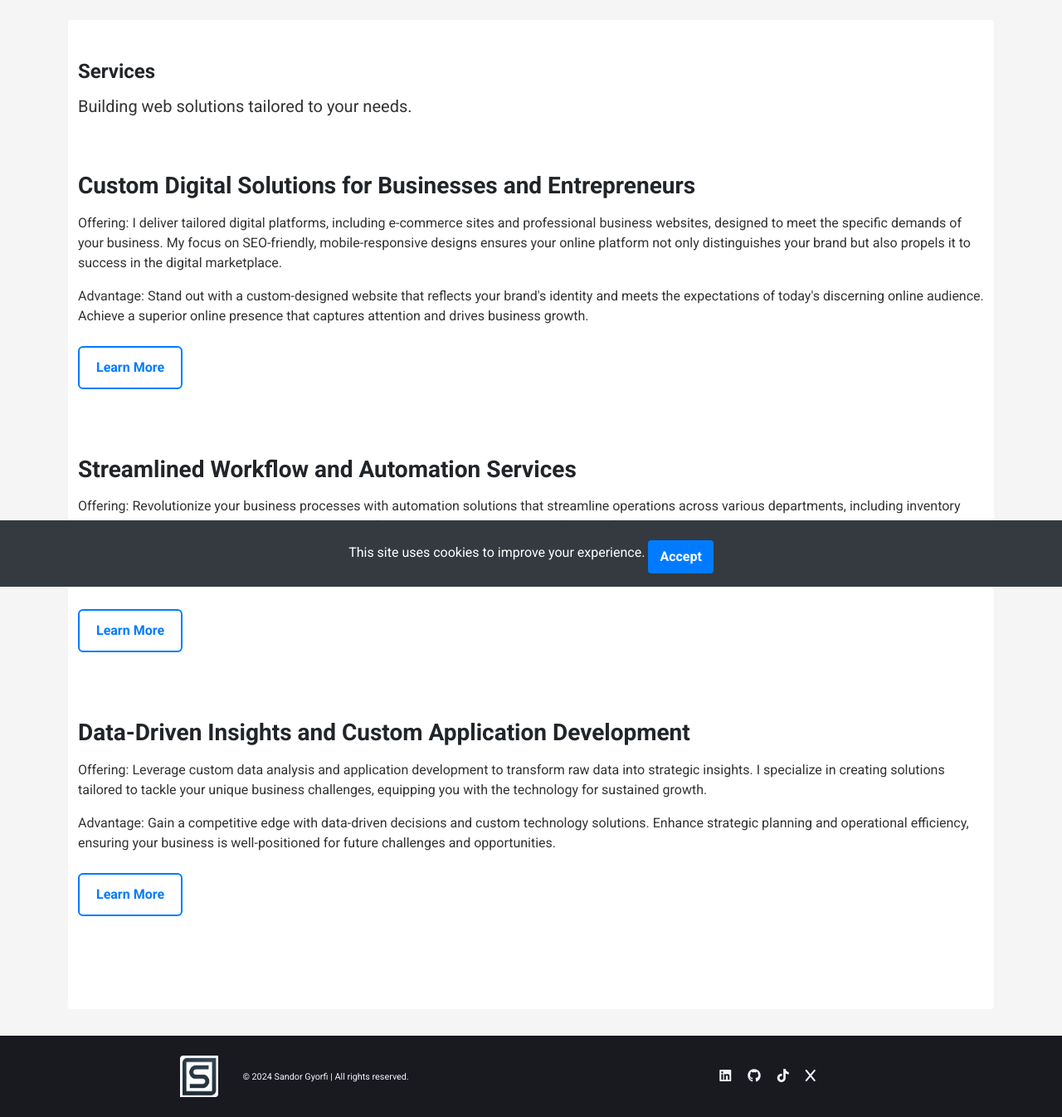
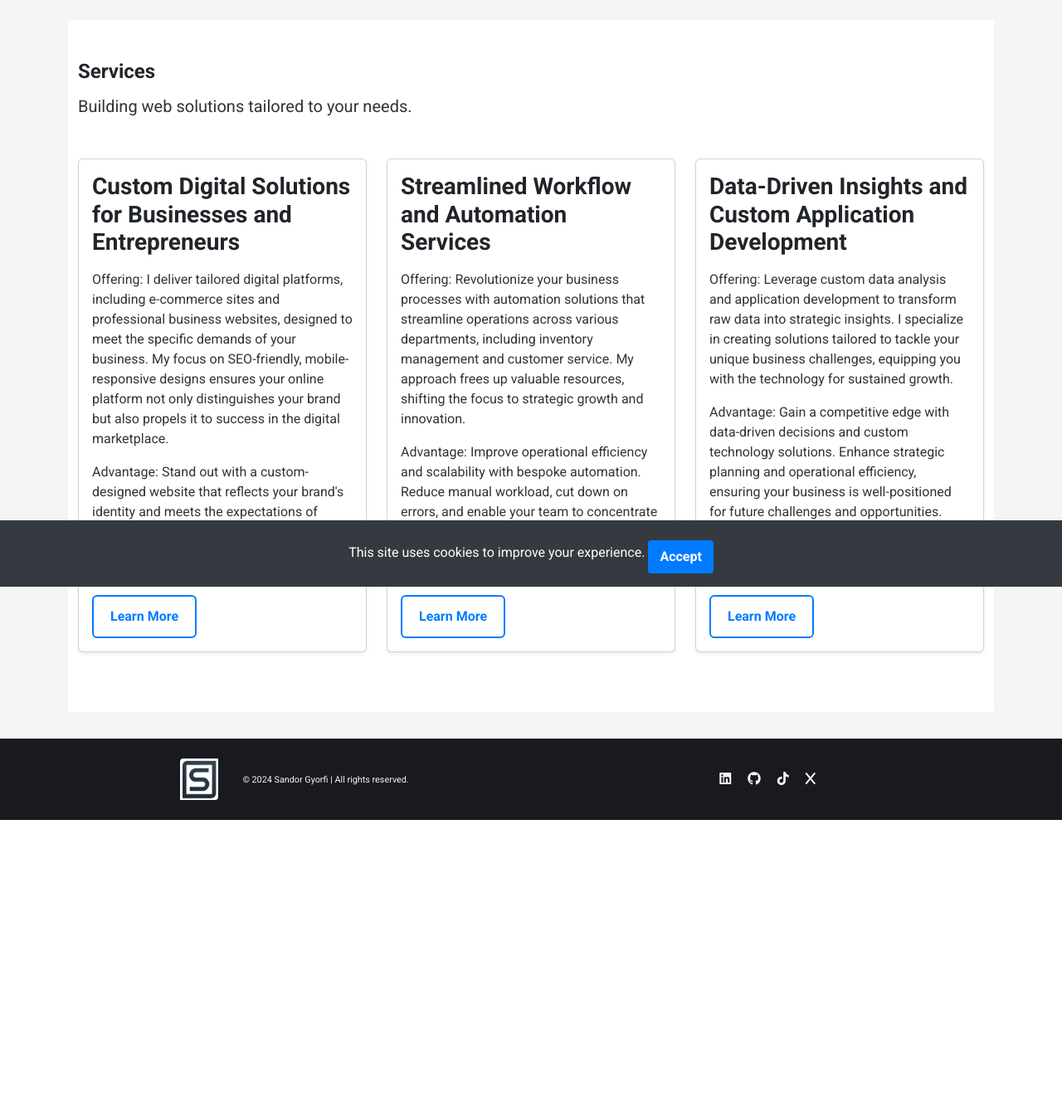
Before and after one commit to SandorGyorfi/SandorGyorfi, a Django app: page /services/services/ in a window 1280 px wide. Shown: the part 93-1439 px from the top of the page at 83% size. After the commit the page ends 1081 px from the top, so only its background shows below. Run offline with Django 4.2, Linux system fonts and the light colour scheme; data comes from the database, SQL or seed files in the repository; some libraries are stand-ins or nearby versions.

Commit message:
Updated services section for better visual separation and user engagement

```diff
--- a/services/templates/services/services.html
+++ b/services/templates/services/services.html
@@ -9,18 +9,25 @@
             <h4 class="section-title">Services</h4>
             <p class="lead">Building web solutions tailored to your needs.</p>
         </header>
+        <div class="row">
             {% for service in services %}
-
-            <article class="service-detail mb-5 py-3">
-                <h3 class="service-title mb-3">{{ service.title }}</h3>
-                <div class="service-short-description">
+                <div class="col-md-4 d-flex align-items-stretch">
+                    <article class="card mb-4 shadow-sm">
+                        <div class="card-body d-flex flex-column">
+                            <h3 class="service-title card-title mb-3">{{ service.title }}</h3>
+                            <div class="service-short-description card-text">
                                 {{ service.short_description|linebreaks }}
                             </div>
-                <a href="{% url 'service_detail' service.pk %}" class="btn btn-outline-primary mt-2 align-self-start">Learn More</a>
+                            <a href="{% url 'service_detail' service.pk %}" class="btn btn-outline-primary mt-auto align-self-start">Learn More</a>
+                        </div>
                     </article>
+                </div>
             {% empty %}
+                <div class="col-12">
                     <p class="text-center">I'm currently updating my services to bring you the latest and greatest. Check back soon!</p>
+                </div>
             {% endfor %}
+        </div>
     </div>
 </section>
 {% endblock %}
```
Lines whose indentation alone changed are shown as unchanged.
